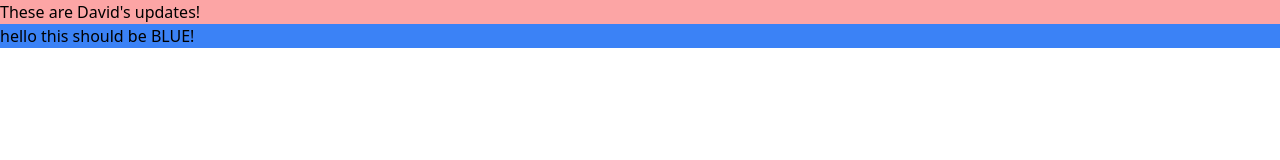
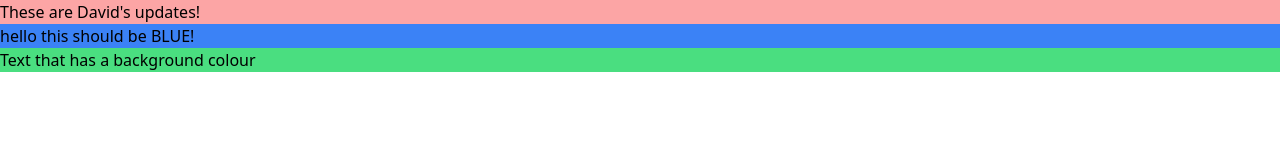
Before and after one commit to codeyarduk/knockout-boxing-demo, a website built with Vite: page index.html in a window 1280 px wide. Built offline with nearby package versions, Linux system fonts and the light colour scheme.

Commit message:
Added text under div with id tag

```diff
--- a/index.html
+++ b/index.html
@@ -11,6 +11,7 @@
     <p class="bg-red-300">These are David's updates!</p>
     <p class="bg-blue-500">hello this should be BLUE!</p>
     <div id="app"></div>
+    <p class="bg-green-400">Text that has a background colour</p>
     <!-- <script type="module" src="/main.js"></script> -->
   </body>
 </html>
```
